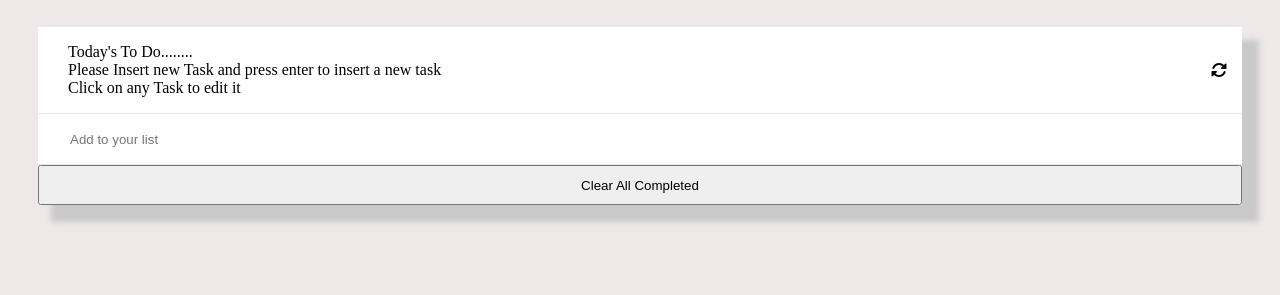
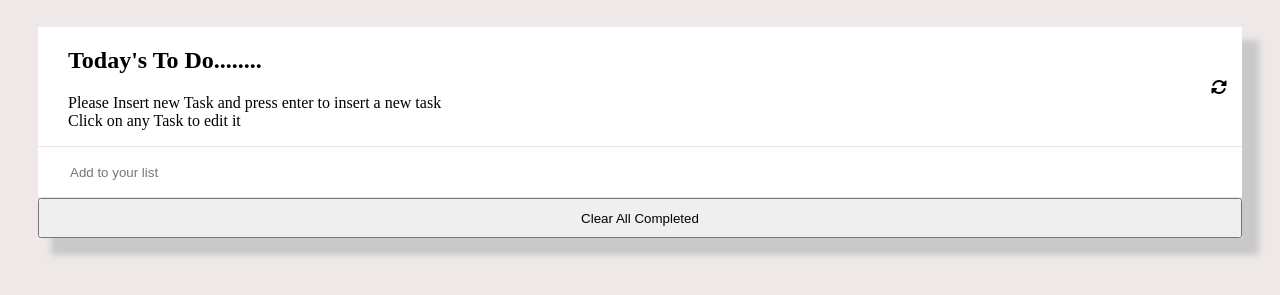
Before and after one commit to Beardless-sheik/To-do-list, a website built with webpack: page src/index.html in a window 1280 px wide. Shown: the part 61-356 px from the top of the page. Built offline with nearby package versions, Linux system fonts and the light colour scheme.

Commit message:
Fix linter errors

```diff
--- a/src/index.html
+++ b/src/index.html
@@ -14,9 +14,12 @@
     <section>
       <ul class="app-container">
         <li class="main-list">
-          <p class="center-grid"> Today's To Do........ <br>
+            <div class="center-grid">
+            <h2> Today's To Do........ </h2>
+            <p>
             Please Insert new Task and press enter to insert a new task <br>
             Click on any Task to edit it </p>
+          </div>
           <i class="fas fa-sync-alt position-grid-end"></i>
         </li>
         <li class="main-list">
--- a/src/modules/crud.js
+++ b/src/modules/crud.js
@@ -24,7 +24,6 @@ const editingTask = (tasksArray, editTaskIndex, editedTaskDescription) => {
 
 const changeListOrder = (tasksArray, initialTaskIndex, movingTaskIndex) => {
   const newTaskArray = [...tasksArray];
-  console.log(newTaskArray);
   const initialArrayIndex = newTaskArray.findIndex((element) => element.index === initialTaskIndex);
   const movingArrayIndex = newTaskArray.findIndex((element) => element.index === movingTaskIndex);
   const tempTask = newTaskArray[initialArrayIndex];
@@ -33,7 +32,6 @@ const changeListOrder = (tasksArray, initialTaskIndex, movingTaskIndex) => {
   tempTaskTwo.index = initialTaskIndex;
   newTaskArray[initialArrayIndex] = tempTaskTwo;
   newTaskArray[movingArrayIndex] = tempTask;
-  console.log(newTaskArray)
   return newTaskArray;
 };
 
```
